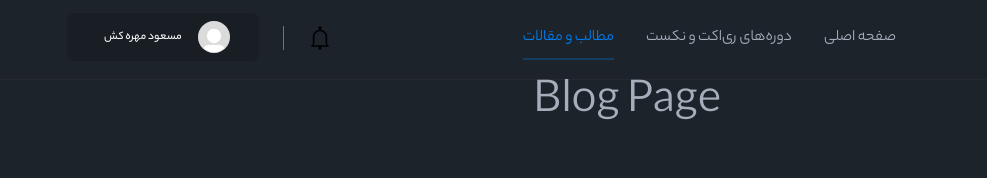
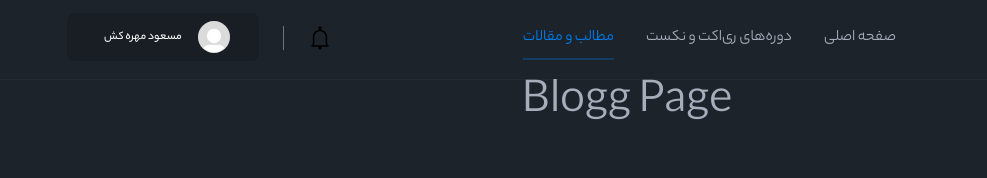
Before and after one commit to masoodMEH/student-lms, a Next.js app: page /blog in a window 1280 px wide. Shown: the top 178 px of the page, without its empty margins (293-1280 px from the left). Built offline with nearby package versions, Linux system fonts and the light colour scheme.

Commit message:
adding something

```diff
--- a/src/app/(blog)/blog/page.tsx
+++ b/src/app/(blog)/blog/page.tsx
@@ -1,5 +1,5 @@
 export default async function Blog() {
   return (
-    <div className="text-5xl flex justify-center items-center">Blog Page</div>
+    <div className="text-5xl flex justify-center items-center">Blogg Page</div>
   );
 }
```
Also changed, not shown: 1 other file (tests, documents, lock files or other folders).
